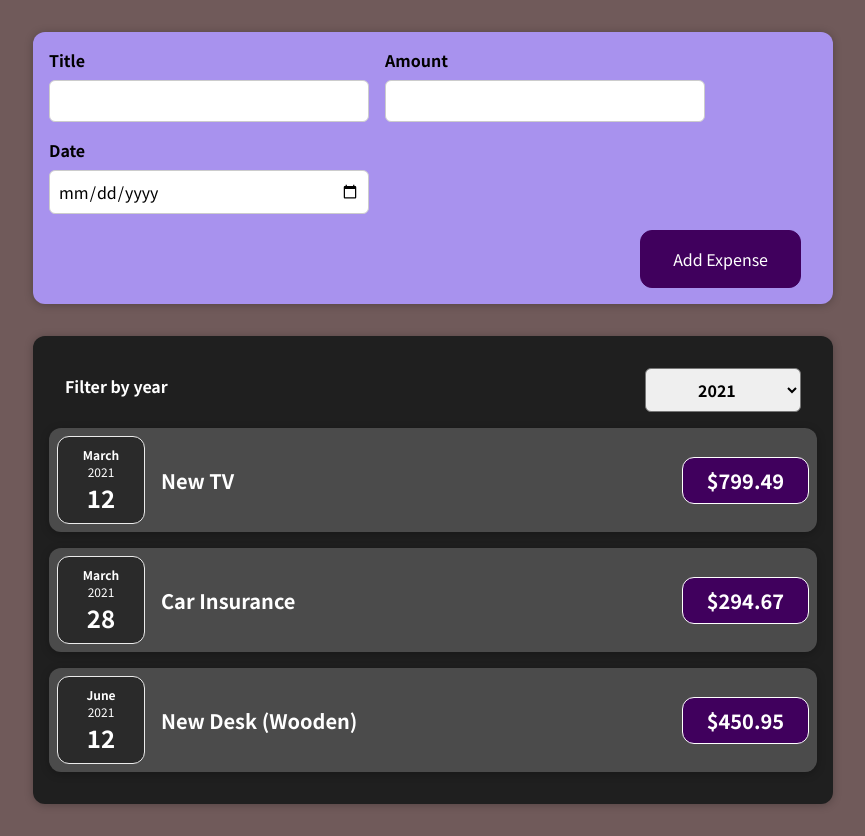
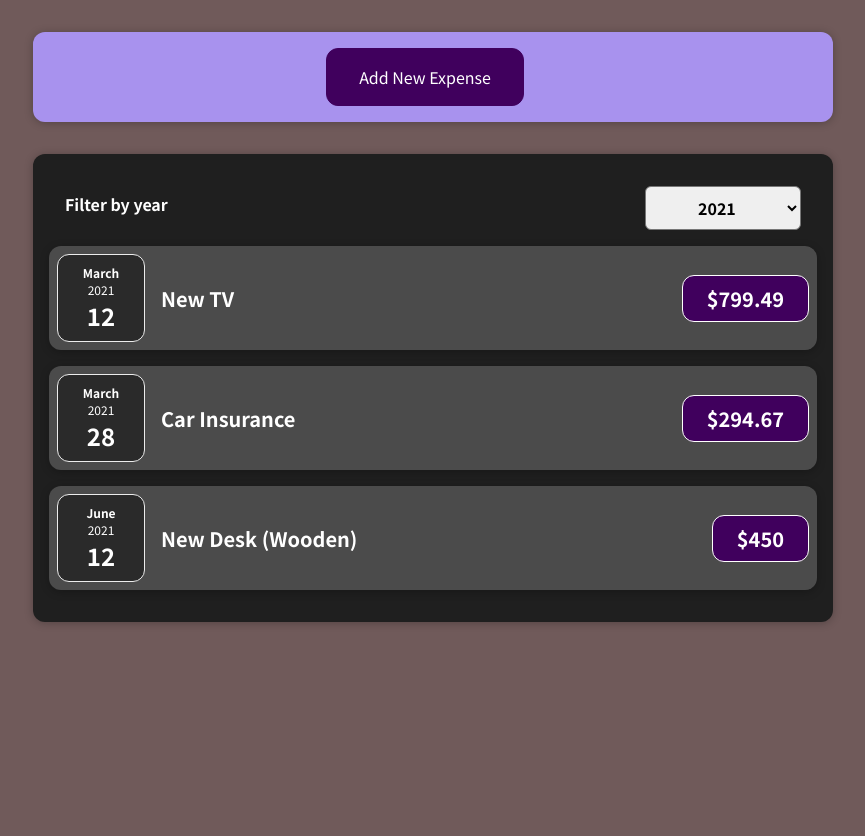
Before and after one commit to AlanLeverenz/react-complete-guide, a React (Create React App) app in the folder starting-setup/: page / in a window 1280 px wide. Shown: the whole page, without its empty margins (207-1072 px from the left). After the commit the page ends 800 px from the top, so only its background shows below. Built offline with nearby package versions, Linux system fonts and the light colour scheme.

Commit message:
completed quiz on setting conditions with the form

```diff
--- a/starting-setup/src/App.js
+++ b/starting-setup/src/App.js
@@ -20,13 +20,12 @@ const DUMMY_EXPENSES = [
   {
     id: 'e4',
     title: 'New Desk (Wooden)',
-    amount: 450.95,
+    amount: 450,
     date: new Date(2021, 5, 12),
   },
 ];
 
-function App() {
-
+const App = () => {
   const [expenses, setExpenses] = useState(DUMMY_EXPENSES);
 
   const addExpenseHandler = (expense) => {
@@ -35,7 +34,12 @@ function App() {
     });
   };
 
-  // console.log(expenses);
+  // return React.createElement(
+  //   'div',
+  //   {},
+  //   React.createElement('h2', {}, "Let's get started!"),
+  //   React.createElement(Expenses, { items: expenses })
+  // );
 
   return (
     <div>
@@ -43,6 +47,6 @@ function App() {
       <Expenses items={expenses} />
     </div>
   );
-}
+};
 
 export default App;
--- a/starting-setup/src/components/NewExpense/ExpenseForm.css
+++ b/starting-setup/src/components/NewExpense/ExpenseForm.css
@@ -22,5 +22,9 @@
 }
 
 .new-expense__actions {
-  text-align: right;
+  /* margin-right: 100%; */
+  /* text-align: right; */
+  display: flex;
+  justify-content: flex-end;
+  /* flex-wrap: wrap; */
 }
--- a/starting-setup/src/components/NewExpense/ExpenseForm.js
+++ b/starting-setup/src/components/NewExpense/ExpenseForm.js
@@ -53,8 +53,8 @@ const ExpenseForm = (props) => {
     const expenseData = {
       title: enteredTitle,
       amount: enteredAmount,
-      date: new Date(enteredDate) // parses into a date object
-    };
+      date: new Date(enteredDate)
+    }; // parses into a date object
 
     // console.log('In ExpenseForm');
     // console.log(expenseData);
@@ -63,6 +63,12 @@ const ExpenseForm = (props) => {
     setEnteredAmount(''); // sets form field to empty string
     setEnteredDate(''); // sets form field to empty string
   };
+
+  // return (
+  //   <div className='new-expense__actions'>
+  //     <button type='submit'>Add Expense</button>
+  //   </div>
+  // )
 
   return (
     <form onSubmit={submitHandler}>
@@ -94,11 +100,14 @@ const ExpenseForm = (props) => {
             onChange={dateChangeHandler} />
         </div>
       </div>
+
       <div className='new-expense__actions'>
+        <button type='button' onClick={props.onCancel}>Cancel</button>
         <button type='submit'>Add Expense</button>
       </div>
     </form>
   );
-};
+
+}
 
 export default ExpenseForm;
--- a/starting-setup/src/components/NewExpense/NewExpense.css
+++ b/starting-setup/src/components/NewExpense/NewExpense.css
@@ -20,6 +20,17 @@
   margin-right: 1rem;
 }
 
+.cancel-expense button {
+  font: inherit;
+  cursor: pointer;
+  padding: 1rem 2rem;
+  border: 1px solid #a750d0;
+  background-color: #a750d0;
+  color: white;
+  border-radius: 12px;
+  margin-right: 1rem;
+}
+
 .new-expense button:hover,
 .new-expense button:active {
   background-color: #510674;
--- a/starting-setup/src/components/NewExpense/NewExpense.js
+++ b/starting-setup/src/components/NewExpense/NewExpense.js
@@ -1,25 +1,39 @@
-import React from 'react';
+import React, { useState } from 'react';
 
 import ExpenseForm from './ExpenseForm';
 import './NewExpense.css';
 
 const NewExpense = (props) => {
+  const [editMode, setEditMode] = useState(false);
 
   const saveExpenseDataHandler = (enteredExpenseData) => {
     const expenseData = {
       ...enteredExpenseData,
-      id: Math.random().toString()
+      id: Math.random().toString(),
     };
-    // console.log('In NewExpense');
-    // console.log(expenseData);
-    props.onAddExpense(expenseData); // prop from App.js
-  }
+    props.onAddExpense(expenseData);
+    setEditMode(false);
+  };
 
-  // saveExpenseDataHandler is used as a pointer to the function
-  // it is passed to the ExpenseForm component by the prop onSaveExpenseData
+  const enableEditingHandler = () => {
+    setEditMode(true);
+  };
+
+  const disableEditingHandler = () => {
+    setEditMode(false);
+  };
+
   return (
     <div className='new-expense'>
-      <ExpenseForm onSaveExpenseData={saveExpenseDataHandler} />
+      {!editMode && (
+        <button onClick={enableEditingHandler}>Add New Expense</button>
+      )}
+      {editMode && (
+        <ExpenseForm
+          onSaveExpenseData={saveExpenseDataHandler}
+          onCancel={disableEditingHandler}
+        />
+      )}
     </div>
   );
 };
```
Also changed, not shown: 1 other file (tests, documents, lock files or other folders).
